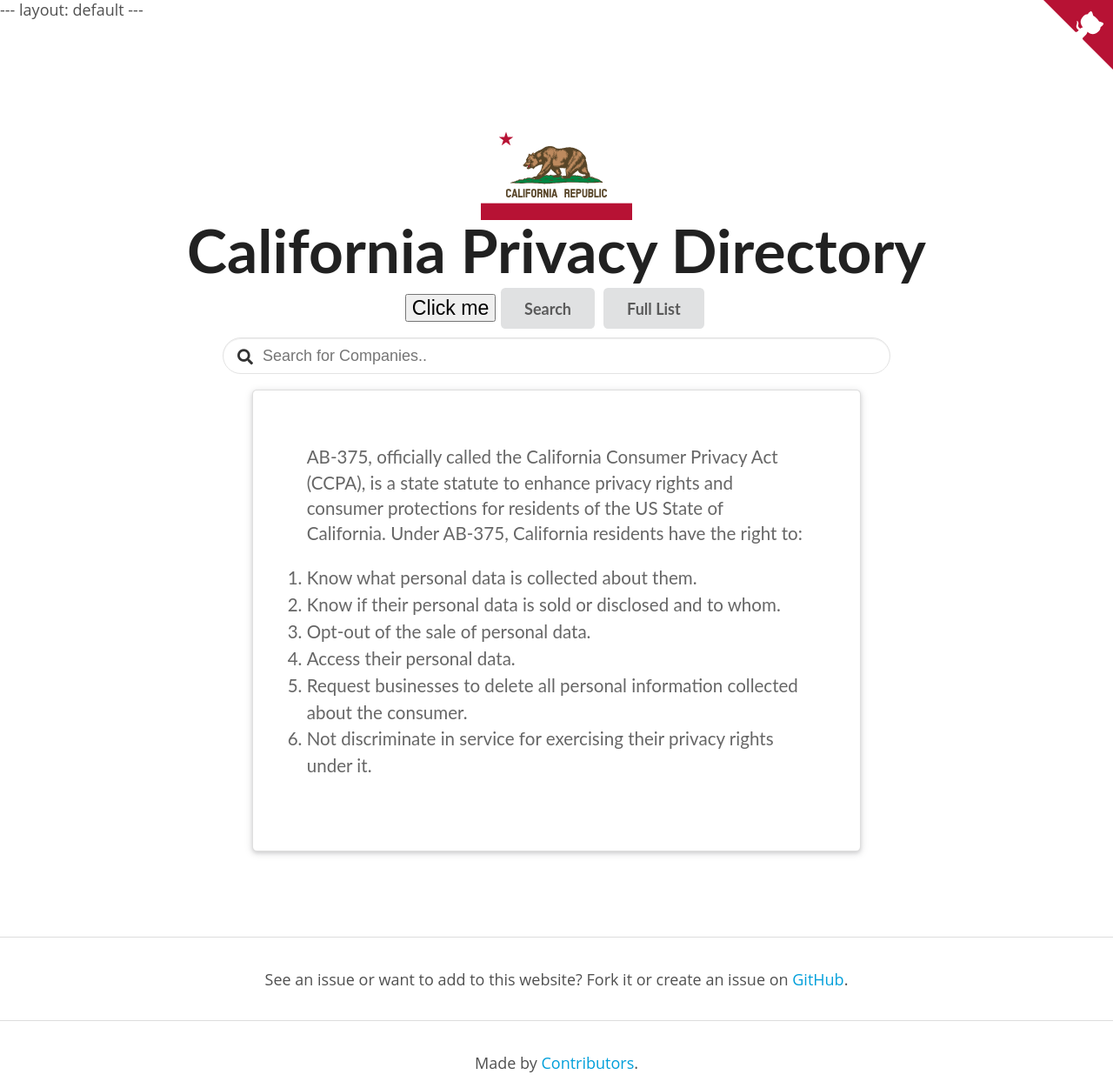
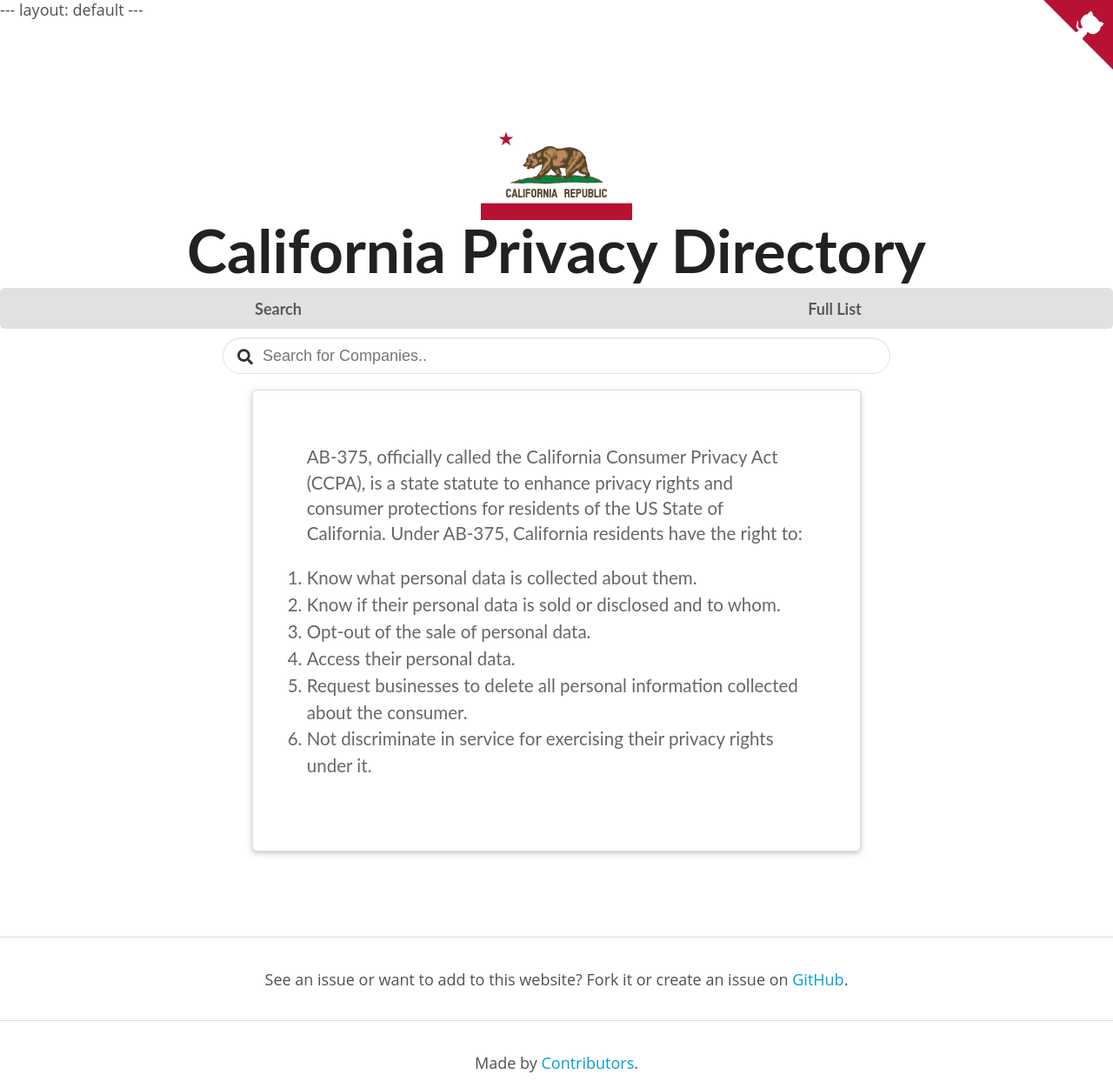
Before and after one commit to caprivacy/caprivacy, a Jekyll site: the page built from index.html, in a window 1280 px wide. Shown: the whole page at 87% size. Built offline with Jekyll 4.4.1, drawn with Linux system fonts in a browser that asks for light colours; nearby versions of some CDN libraries; comment, search, counter and statistics services are not loaded.

Commit message:
cleanup some more relativityg

```diff
--- a/index.html
+++ b/index.html
@@ -10,9 +10,10 @@ layout: default
     </div>
   </h2>
   <form>
-    <button >Click me</button>
-    <button class="ui button" type="submit" formaction="{{ '/full/' | relative_url }}">Search</button>
-    <button class="ui button" type="submit" formaction="{{ '/' | relative_url }}">Full List</button>
+    <div class="ui two buttons">
+      <button class="ui button" type="submit" formaction="{{ '/full/' | relative_url }}">Search</button>
+      <button class="ui button" type="submit" formaction="{{ '/' | relative_url }}">Full List</button>
+    </div>
  </form>
   <div id="search-wrapper" class="sub header">
     <label for="jets-search">
```
